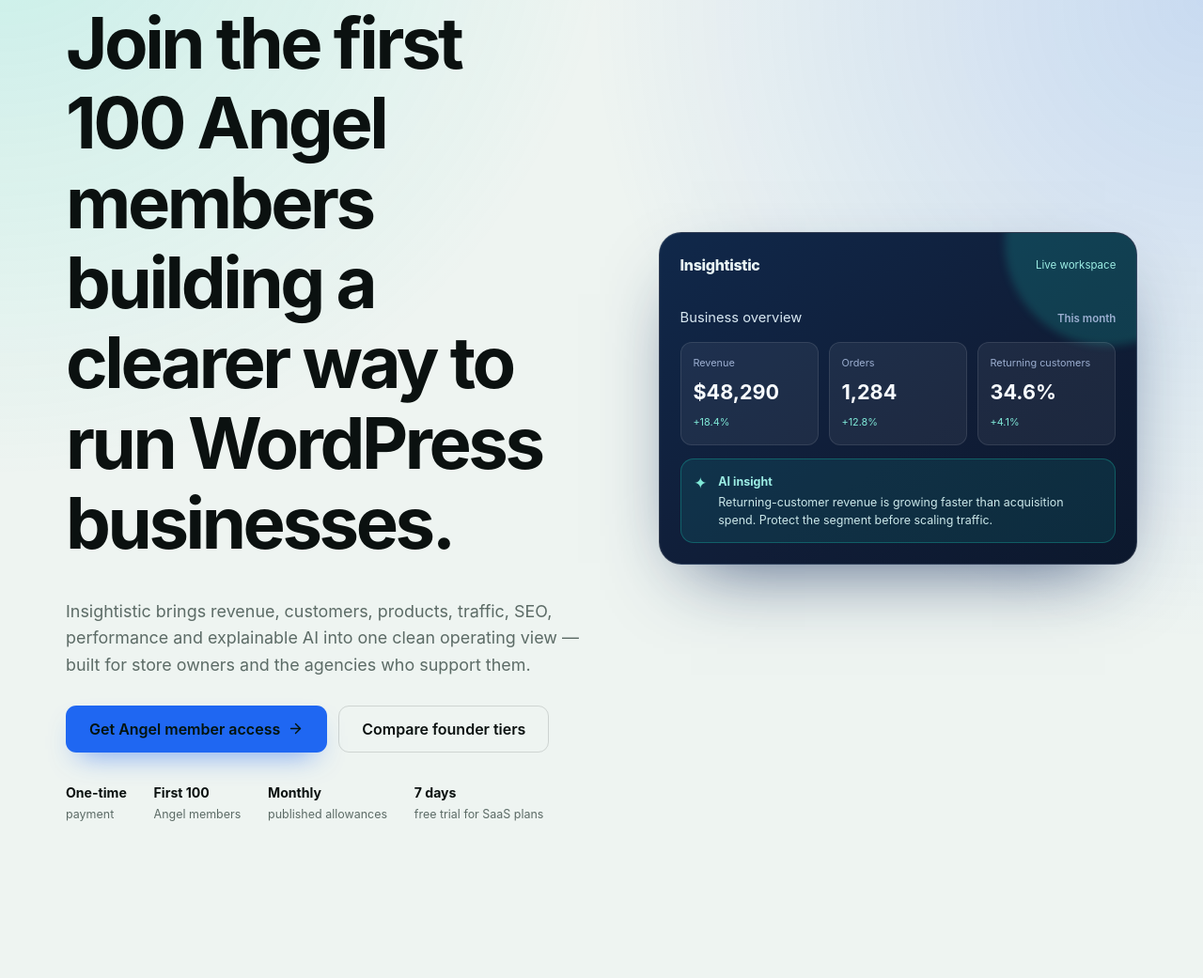
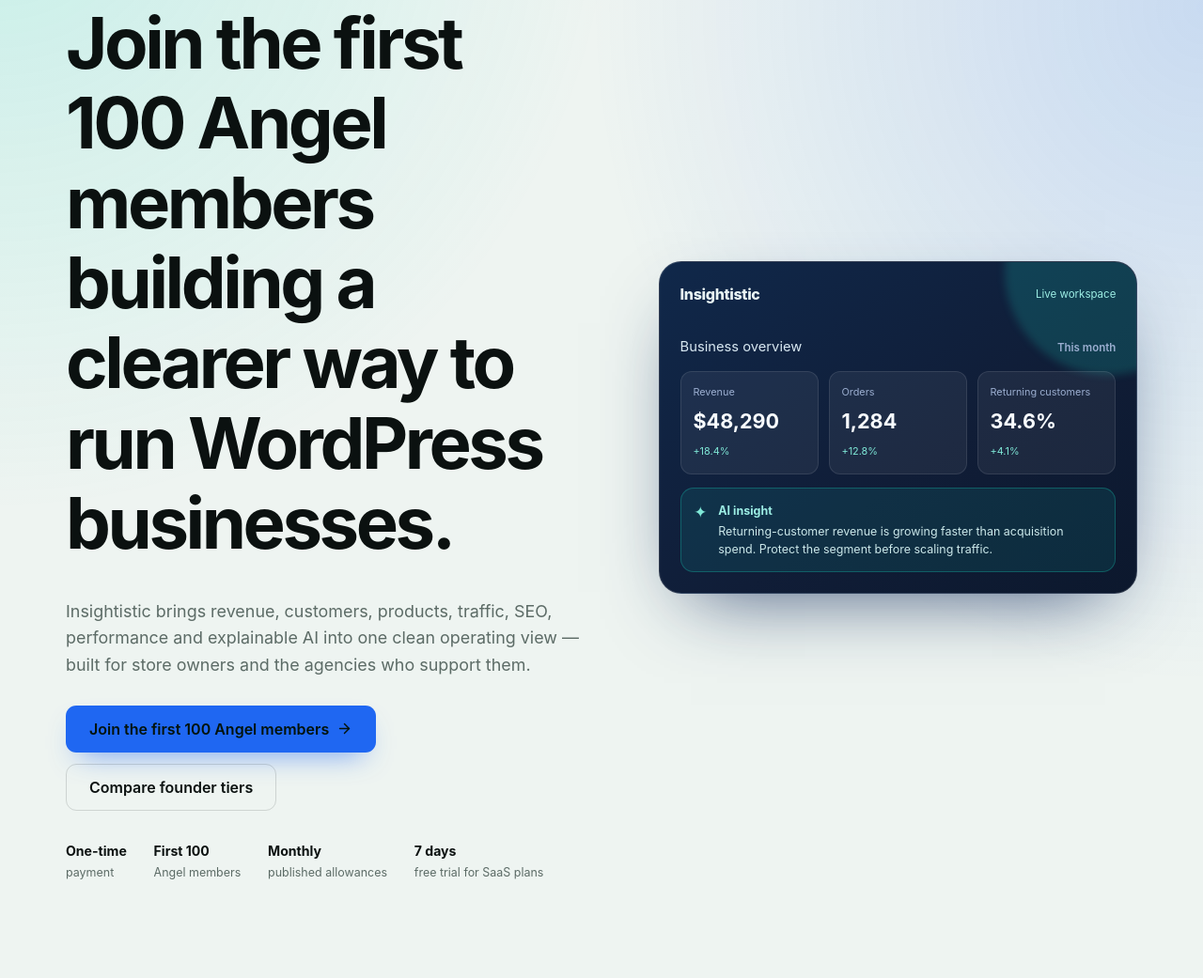
Before and after one commit to Shubochandrosarker/insightistic-website, a WordPress theme: template insightistic-marketing/page-templates/template-ltd.php in a window 1280 px wide. Shown: the part 198-1239 px from the top of the page at 94% size. Run offline with PHP 8.4 and a stand-in for WordPress, Linux system fonts and the light colour scheme; the site name, menu and one post (Sample post) are stand-ins, and other content is empty; some libraries are stand-ins or nearby versions.

Commit message:
Refine Angel offer source copy

```diff
--- a/insightistic-marketing/page-templates/template-ltd.php
+++ b/insightistic-marketing/page-templates/template-ltd.php
@@ -43,7 +43,7 @@ get_header();
 				<h1><?php esc_html_e( 'Join the first 100 Angel members building a clearer way to run WordPress businesses.', 'insightistic-marketing' ); ?></h1>
 				<p class="ins-lead"><?php esc_html_e( 'Insightistic brings revenue, customers, products, traffic, SEO, performance and explainable AI into one clean operating view — built for store owners and the agencies who support them.', 'insightistic-marketing' ); ?></p>
 				<div class="ins-hero__actions ins-ltd-hero__actions">
-					<a class="ins-btn ins-btn--brand ins-btn--lg" href="<?php echo esc_url( add_query_arg( 'plan', 'founder_tier_2', insightistic_register_url() ) ); ?>"><?php esc_html_e( 'Get Angel member access', 'insightistic-marketing' ); ?> <?php echo insightistic_icon( 'arrow-right', 17 ); // phpcs:ignore WordPress.Security.EscapeOutput.OutputNotEscaped ?></a>
+					<a class="ins-btn ins-btn--brand ins-btn--lg" href="<?php echo esc_url( add_query_arg( 'plan', 'founder_tier_2', insightistic_register_url() ) ); ?>"><?php esc_html_e( 'Join the first 100 Angel members', 'insightistic-marketing' ); ?> <?php echo insightistic_icon( 'arrow-right', 17 ); // phpcs:ignore WordPress.Security.EscapeOutput.OutputNotEscaped ?></a>
 					<a class="ins-btn ins-btn--ghost ins-btn--lg" href="#tiers"><?php esc_html_e( 'Compare founder tiers', 'insightistic-marketing' ); ?></a>
 				</div>
 				<ul class="ins-ltd-proof" aria-label="<?php esc_attr_e( 'Angel member access highlights', 'insightistic-marketing' ); ?>">
@@ -104,7 +104,7 @@ get_header();
 			<div class="ins-section__head">
 				<p class="ins-eyebrow"><?php esc_html_e( 'Angel member access', 'insightistic-marketing' ); ?></p>
 				<h2><?php esc_html_e( 'Choose the Angel tier that fits your portfolio today.', 'insightistic-marketing' ); ?></h2>
-				<p class="ins-lead"><?php esc_html_e( 'One-time founder pricing with the published monthly allowances below. Lifetime means access to the purchased tier’s included feature family for as long as Insightistic operates.', 'insightistic-marketing' ); ?></p>
+				<p class="ins-lead"><?php esc_html_e( 'One-time Angel pricing with the published monthly allowances below. Lifetime means access to the purchased tier’s included feature family for as long as Insightistic operates.', 'insightistic-marketing' ); ?></p>
 			</div>
 			<div class="ins-ltd-tiers">
 				<?php foreach ( $tiers as $index => $tier ) : ?>
@@ -127,7 +127,7 @@ get_header();
 				<p class="ins-eyebrow"><?php esc_html_e( 'Built for the people doing the work', 'insightistic-marketing' ); ?></p>
 				<h2><?php esc_html_e( 'Give your next decision more context — and your clients more confidence.', 'insightistic-marketing' ); ?></h2>
 				<p><?php esc_html_e( 'Start with the founder tier that fits your portfolio. If you need a fit check first, send your details and the team will help you choose the right path.', 'insightistic-marketing' ); ?></p>
-				<a class="ins-btn ins-btn--brand ins-btn--lg" href="<?php echo esc_url( add_query_arg( 'plan', 'founder_tier_2', insightistic_register_url() ) ); ?>"><?php esc_html_e( 'Start with Angel member access', 'insightistic-marketing' ); ?></a>
+				<a class="ins-btn ins-btn--brand ins-btn--lg" href="<?php echo esc_url( add_query_arg( 'plan', 'founder_tier_2', insightistic_register_url() ) ); ?>"><?php esc_html_e( 'Join the first 100 Angel members', 'insightistic-marketing' ); ?></a>
 			</div>
 			<div class="ins-ltd-leadbox">
 				<h3><?php esc_html_e( 'Prefer a quick fit check?', 'insightistic-marketing' ); ?></h3>
```
